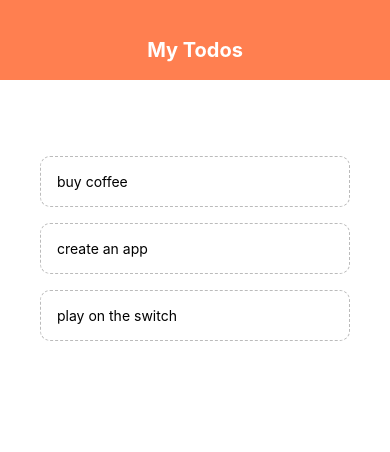
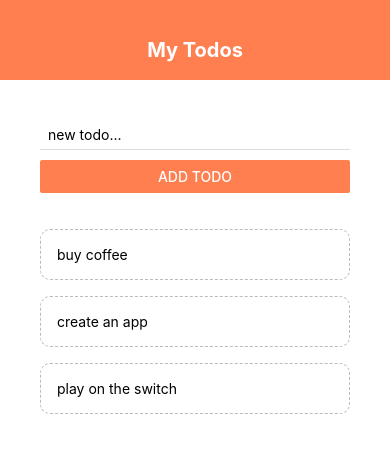
Before and after one commit to ColdBlood237/ninja-todolist, a React Native app: screen / in a window 390 px wide. Shown: the top 452 px of the page. Built offline with nearby package versions, Linux system fonts and the light colour scheme.

Commit message:
Validate todo input to be longer than 3 chars

```diff
--- a/App.js
+++ b/App.js
@@ -1,8 +1,9 @@
 import { useState } from "react";
 import { StatusBar } from "expo-status-bar";
-import { FlatList, StyleSheet, Text, View } from "react-native";
+import { FlatList, StyleSheet, Text, View, Alert } from "react-native";
 import Header from "./components/Header";
 import TodoItem from "./components/TodoItem";
+import AddTodo from "./components/AddTodo";
 
 export default function App() {
   const [todos, setTodos] = useState([
@@ -15,11 +16,23 @@ export default function App() {
     setTodos((prevTodos) => prevTodos.filter((todo) => todo.key !== key));
   };
 
+  const submitHandler = (text) => {
+    if (text.length > 3) {
+      setTodos((prevTodos) => {
+        return [{ text: text, key: Math.random().toString() }, ...prevTodos];
+      });
+    } else {
+      Alert.alert("OOPS", "Todos must be over 3 chars long", [
+        { text: "Understood", onPress: () => console.log("alert closed") },
+      ]);
+    }
+  };
+
   return (
     <View style={styles.container}>
       <Header />
       <View style={styles.content}>
-        {/* to form */}
+        <AddTodo submitHandler={submitHandler} />
         <View style={styles.list}>
           <FlatList
             data={todos}
--- /dev/null
+++ b/components/AddTodo.js
@@ -0,0 +1,36 @@
+import { useState } from "react";
+import { StatusBar } from "expo-status-bar";
+import { StyleSheet, Text, TextInput, Button, View } from "react-native";
+
+export default function AddTodo({ submitHandler }) {
+  const [text, setText] = useState("");
+
+  const changeHandler = (val) => {
+    setText(val);
+  };
+
+  return (
+    <View>
+      <TextInput
+        style={styles.input}
+        placeholder="new todo..."
+        onChangeText={changeHandler}
+      />
+      <Button
+        onPress={() => submitHandler(text)}
+        title="add todo"
+        color="coral"
+      />
+    </View>
+  );
+}
+
+const styles = StyleSheet.create({
+  input: {
+    marginBottom: 10,
+    paddingHorizontal: 8,
+    paddingVertical: 6,
+    borderBottomWidth: 1,
+    borderBottomColor: "#ddd",
+  },
+});
```
